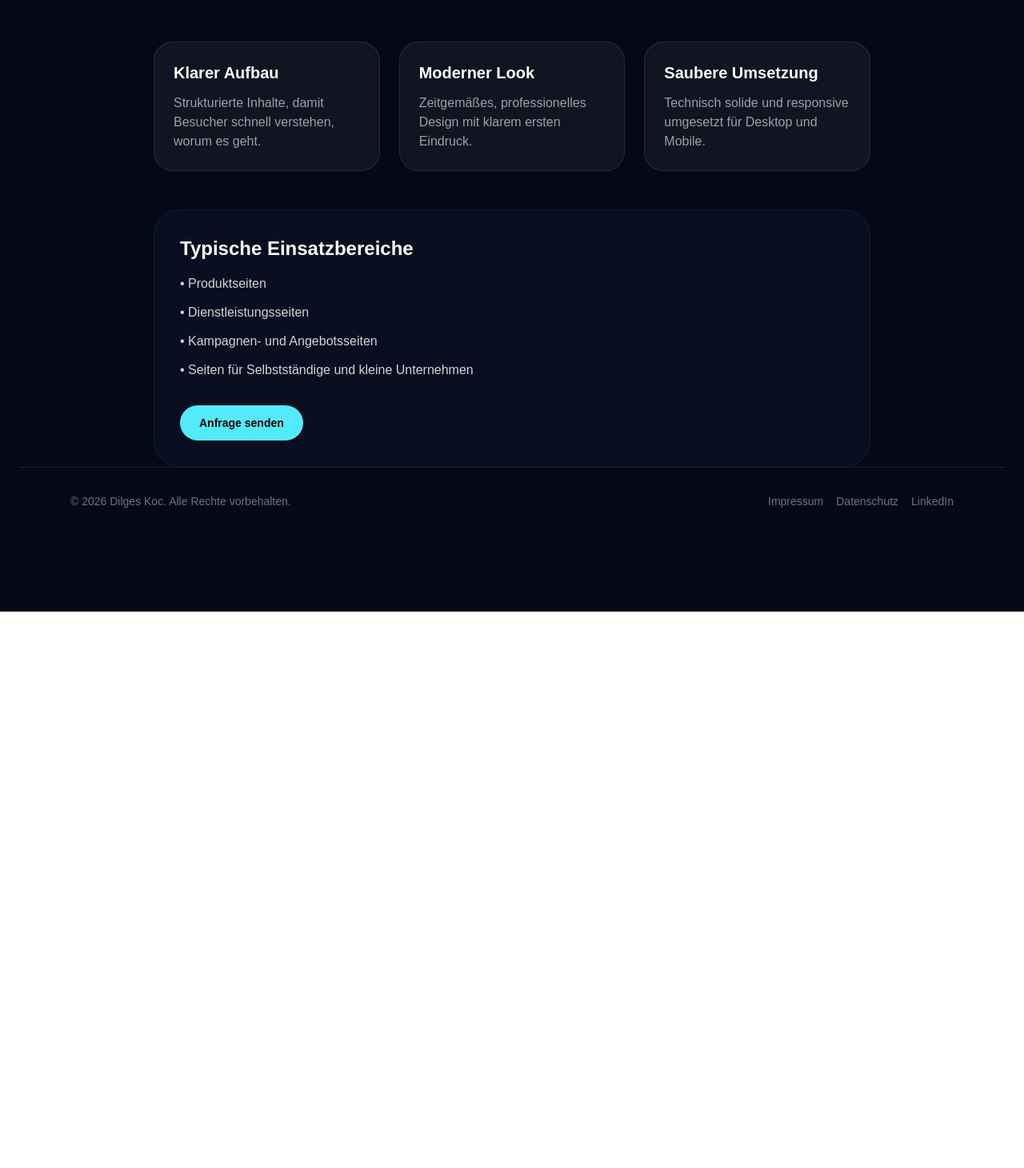
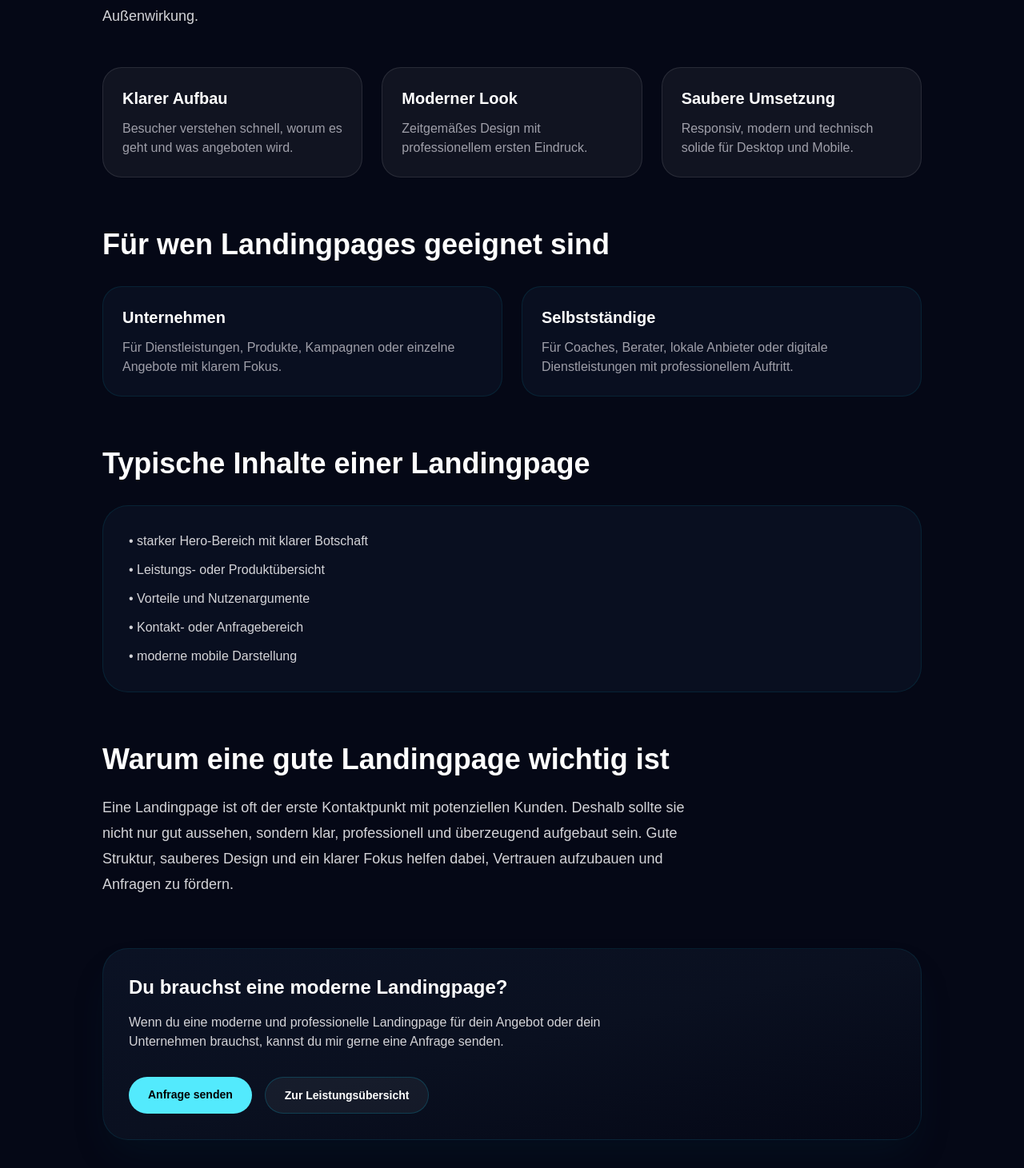
Before and after one commit to Dilges-Koc/dilges-koc-website, a Next.js app: page /leistungen/landingpages in a window 1280 px wide. Shown: the part 329-1790 px from the top of the page at 80% size. Before the commit the page ends 1094 px from the top, so only its background shows below. Built offline with nearby package versions, Linux system fonts and the light colour scheme.

Commit message:
Update metadata base

```diff
--- a/app/leistungen/landingpages/page.tsx
+++ b/app/leistungen/landingpages/page.tsx
@@ -1,71 +1,138 @@
 import type { Metadata } from "next";
-import Header from "../../Header";
-import Footer from "../../Footer";
+import Header from "@/app/Header";
+import Footer from "@/app/Footer";
 
 export const metadata: Metadata = {
-  title: "Landingpages | Dilges Koc",
+  title: "Landingpages",
   description:
     "Moderne Landingpages für Produkte, Dienstleistungen und Unternehmen mit professionellem Design und klarer Struktur.",
 };
 
 export default function LandingpagesPage() {
   return (
+    <>
+      <Header />
       <main className="min-h-screen bg-[#050816] px-6 py-24 text-white">
-      <Header />
-      <div className="mx-auto max-w-4xl">
+        <div className="mx-auto max-w-5xl">
           <p className="text-sm uppercase tracking-[0.25em] text-cyan-300/70">
             Leistung
           </p>
 
           <h1 className="mt-4 text-4xl font-bold md:text-6xl">Landingpages</h1>
 
-        <p className="mt-6 text-lg leading-8 text-zinc-300">
-          Ich entwickle moderne Landingpages für Unternehmen, Dienstleistungen,
-          Produkte und digitale Angebote. Der Fokus liegt auf klarer Struktur,
-          starkem Design und einer professionellen Außenwirkung.
+          <p className="mt-6 max-w-3xl text-lg leading-8 text-zinc-300">
+            Ich entwickle moderne Landingpages für Unternehmen, Produkte,
+            Dienstleistungen und digitale Angebote. Der Fokus liegt auf klarer
+            Struktur, starkem Design und einer professionellen Außenwirkung.
           </p>
 
           <div className="mt-12 grid gap-6 md:grid-cols-3">
             <div className="rounded-3xl border border-white/10 bg-white/5 p-6">
               <h2 className="text-xl font-semibold">Klarer Aufbau</h2>
               <p className="mt-3 text-zinc-400">
-              Strukturierte Inhalte, damit Besucher schnell verstehen, worum es geht.
+                Besucher verstehen schnell, worum es geht und was angeboten
+                wird.
               </p>
             </div>
 
             <div className="rounded-3xl border border-white/10 bg-white/5 p-6">
               <h2 className="text-xl font-semibold">Moderner Look</h2>
               <p className="mt-3 text-zinc-400">
-              Zeitgemäßes, professionelles Design mit klarem ersten Eindruck.
+                Zeitgemäßes Design mit professionellem ersten Eindruck.
               </p>
             </div>
 
             <div className="rounded-3xl border border-white/10 bg-white/5 p-6">
               <h2 className="text-xl font-semibold">Saubere Umsetzung</h2>
               <p className="mt-3 text-zinc-400">
-              Technisch solide und responsive umgesetzt für Desktop und Mobile.
+                Responsiv, modern und technisch solide für Desktop und Mobile.
               </p>
             </div>
           </div>
 
-        <div className="mt-12 rounded-[2rem] border border-cyan-400/10 bg-[#0b1224]/80 p-8">
-          <h2 className="text-2xl font-semibold">Typische Einsatzbereiche</h2>
-          <ul className="mt-4 space-y-3 text-zinc-300">
-            <li>• Produktseiten</li>
-            <li>• Dienstleistungsseiten</li>
-            <li>• Kampagnen- und Angebotsseiten</li>
-            <li>• Seiten für Selbstständige und kleine Unternehmen</li>
+          <section className="mt-16">
+            <h2 className="text-3xl font-bold md:text-4xl">
+              Für wen Landingpages geeignet sind
+            </h2>
+
+            <div className="mt-8 grid gap-6 md:grid-cols-2">
+              <div className="rounded-3xl border border-cyan-400/10 bg-[#0b1224]/80 p-6">
+                <h3 className="text-xl font-semibold">Unternehmen</h3>
+                <p className="mt-3 text-zinc-400">
+                  Für Dienstleistungen, Produkte, Kampagnen oder einzelne
+                  Angebote mit klarem Fokus.
+                </p>
+              </div>
+
+              <div className="rounded-3xl border border-cyan-400/10 bg-[#0b1224]/80 p-6">
+                <h3 className="text-xl font-semibold">Selbstständige</h3>
+                <p className="mt-3 text-zinc-400">
+                  Für Coaches, Berater, lokale Anbieter oder digitale
+                  Dienstleistungen mit professionellem Auftritt.
+                </p>
+              </div>
+            </div>
+          </section>
+
+          <section className="mt-16">
+            <h2 className="text-3xl font-bold md:text-4xl">
+              Typische Inhalte einer Landingpage
+            </h2>
+
+            <div className="mt-8 rounded-[2rem] border border-cyan-400/10 bg-[#0b1224]/80 p-8">
+              <ul className="space-y-3 text-zinc-300">
+                <li>• starker Hero-Bereich mit klarer Botschaft</li>
+                <li>• Leistungs- oder Produktübersicht</li>
+                <li>• Vorteile und Nutzenargumente</li>
+                <li>• Kontakt- oder Anfragebereich</li>
+                <li>• moderne mobile Darstellung</li>
               </ul>
+            </div>
+          </section>
 
+          <section className="mt-16">
+            <h2 className="text-3xl font-bold md:text-4xl">
+              Warum eine gute Landingpage wichtig ist
+            </h2>
+
+            <p className="mt-6 max-w-3xl text-lg leading-8 text-zinc-300">
+              Eine Landingpage ist oft der erste Kontaktpunkt mit potenziellen
+              Kunden. Deshalb sollte sie nicht nur gut aussehen, sondern klar,
+              professionell und überzeugend aufgebaut sein. Gute Struktur,
+              sauberes Design und ein klarer Fokus helfen dabei, Vertrauen
+              aufzubauen und Anfragen zu fördern.
+            </p>
+          </section>
+
+          <div className="mt-16 rounded-[2rem] border border-cyan-400/10 bg-gradient-to-br from-[#0b1224] via-[#0a1020] to-[#050816] p-8 shadow-2xl shadow-cyan-950/20">
+            <h2 className="text-2xl font-semibold">
+              Du brauchst eine moderne Landingpage?
+            </h2>
+            <p className="mt-4 max-w-2xl text-zinc-300">
+              Wenn du eine moderne und professionelle Landingpage für dein
+              Angebot oder dein Unternehmen brauchst, kannst du mir gerne eine
+              Anfrage senden.
+            </p>
+
+            <div className="mt-8 flex flex-col gap-4 sm:flex-row">
               <a
                 href="/#kontakt"
-            className="mt-8 inline-flex rounded-full bg-cyan-300 px-6 py-3 text-sm font-semibold text-black transition hover:bg-cyan-200"
+                className="rounded-full bg-cyan-300 px-6 py-3 text-sm font-semibold text-black transition hover:bg-cyan-200"
               >
                 Anfrage senden
               </a>
+
+              <a
+                href="/leistungen"
+                className="rounded-full border border-cyan-400/20 bg-white/5 px-6 py-3 text-sm font-semibold text-white transition hover:border-cyan-300/40 hover:bg-cyan-300/10"
+              >
+                Zur Leistungsübersicht
+              </a>
             </div>
           </div>
+        </div>
+      </main>
       <Footer />
-    </main>
+    </>
   );
 }
```
Lines whose indentation alone changed are shown as unchanged.
